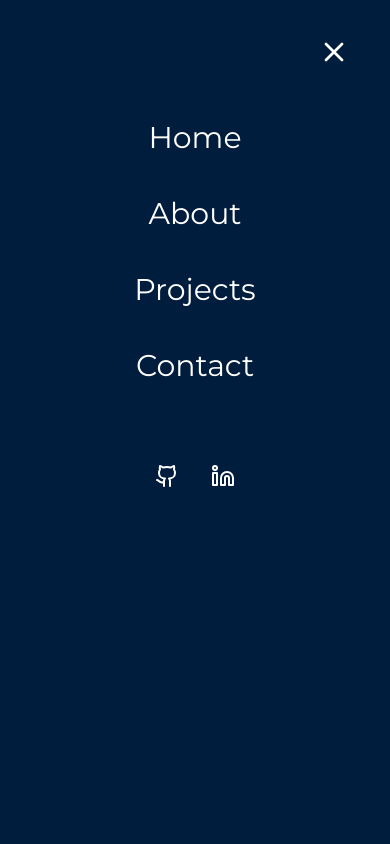
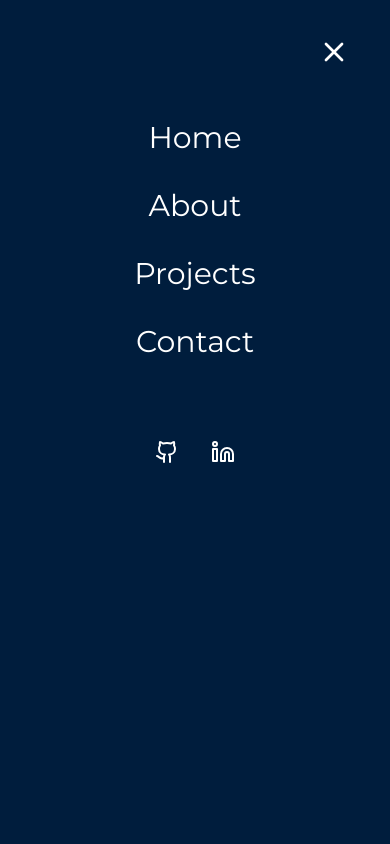
Before and after one commit to hny-codes/portfolio-next, a Next.js app: page /about in a window 390 px wide. Both pictures are taken after a click on the button 330 px from the left and 52 px from the top of the page. Shown: the top 844 px of the page. Built offline with nearby package versions, Linux system fonts and the light colour scheme; grey boxes are pictures that could not be loaded.

Commit message:
Add orchestration animation to navbar menu items

```diff
--- a/app/components/Navbar.tsx
+++ b/app/components/Navbar.tsx
@@ -1,3 +1,5 @@
+'use client';
+
 import Link from 'next/link';
 import Image from 'next/image';
 import { Avatar, AvatarFallback, AvatarImage } from '@/components/ui/avatar';
@@ -10,6 +12,24 @@ import {
 } from '@/components/ui/sheet';
 import { Button } from '@/components/ui/button';
 import { Menu, Github, Linkedin } from 'lucide-react';
+import { motion } from 'framer-motion';
+
+const navVariants = {
+  hidden: { opacity: 0, y: -50 },
+  show: {
+    opacity: 1,
+    y: 0,
+    transition: {
+      delay: 0.175,
+      staggerChildren: 0.35,
+    },
+  },
+};
+
+const item = {
+  hidden: { opacity: 0, y: -50 },
+  show: { opacity: 1, y: 0 },
+};
 
 export default function Navbar() {
   return (
@@ -46,18 +66,39 @@ export default function Navbar() {
             </SheetTrigger>
             <SheetContent size={'full'}>
               <SheetHeader className='mt-20'>
+                <motion.div
+                  initial='hidden'
+                  whileInView='show'
+                  variants={navVariants}
+                  className='flex flex-col'
+                >
+                  <motion.div variants={item}>
                     <Link href={'/'} className='link-hover w-fit mx-auto'>
                       <SheetClose className='text-3xl p-4'>Home</SheetClose>
                     </Link>
+                  </motion.div>
+                  <motion.div variants={item}>
                     <Link href={'/about'} className='link-hover w-fit mx-auto'>
                       <SheetClose className='text-3xl p-4'>About</SheetClose>
                     </Link>
-                <Link href={'/projects'} className='link-hover w-fit mx-auto'>
+                  </motion.div>
+                  <motion.div variants={item}>
+                    <Link
+                      href={'/projects'}
+                      className='link-hover w-fit mx-auto'
+                    >
                       <SheetClose className='text-3xl p-4'>Projects</SheetClose>
                     </Link>
-                <Link href={'/contact'} className='link-hover w-fit mx-auto'>
+                  </motion.div>
+                  <motion.div variants={item}>
+                    <Link
+                      href={'/contact'}
+                      className='link-hover w-fit mx-auto'
+                    >
                       <SheetClose className='text-3xl p-4'>Contact</SheetClose>
                     </Link>
+                  </motion.div>
+                </motion.div>
               </SheetHeader>
               <div className='flex gap-8 justify-center items-center my-16'>
                 <a
```
Lines whose indentation alone changed are shown as unchanged.
